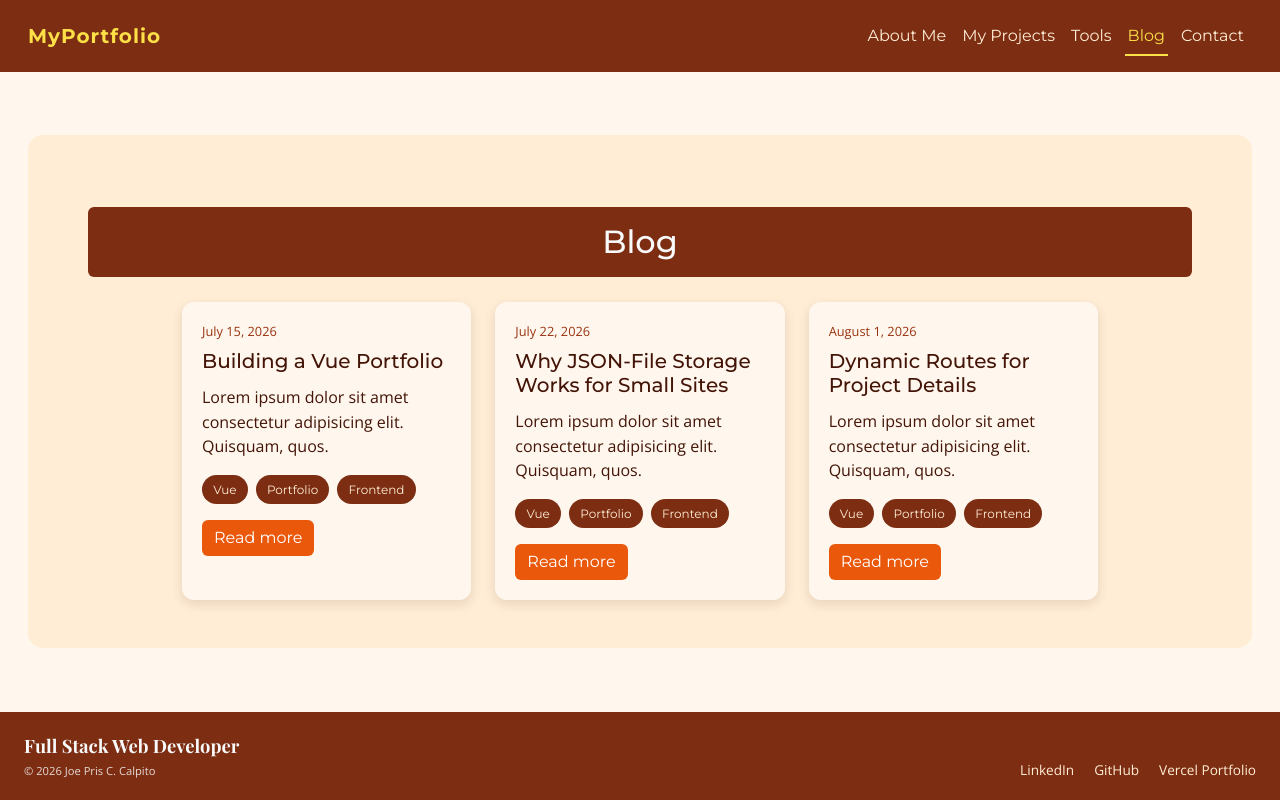
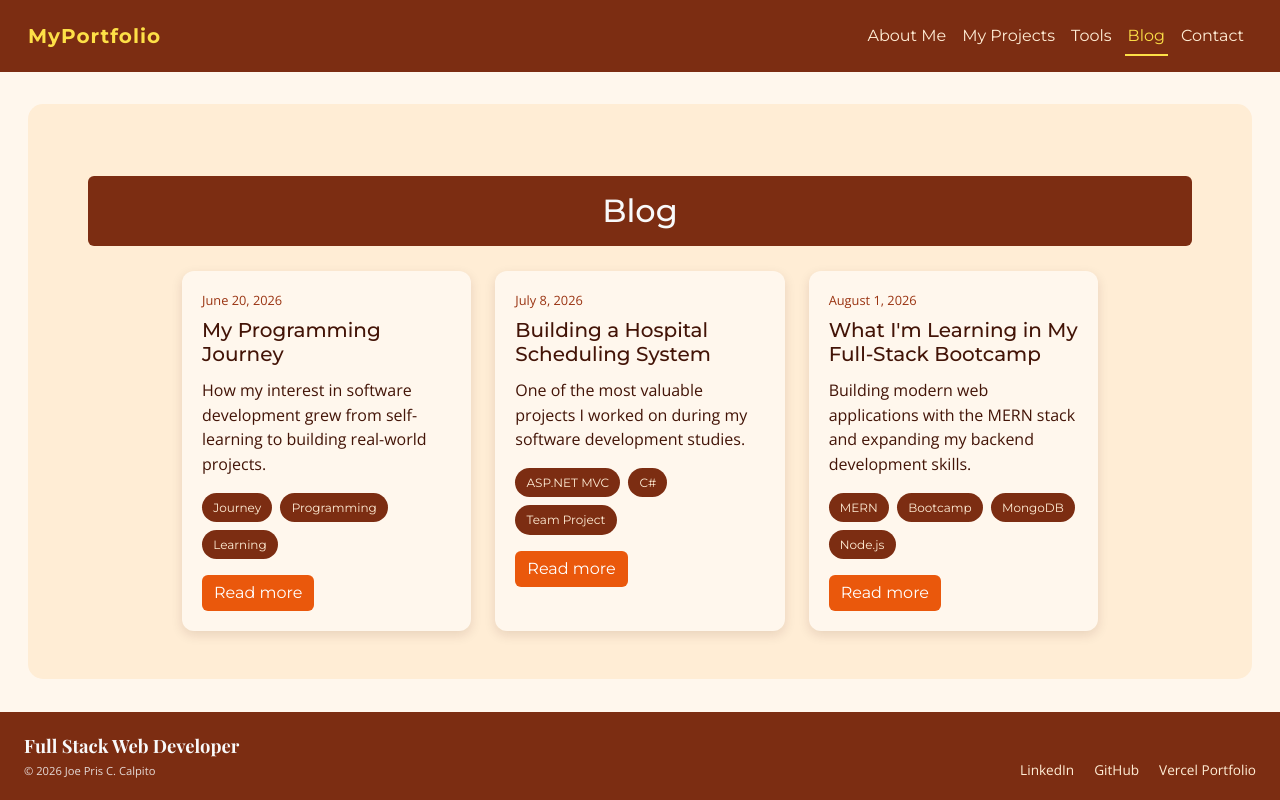
Before and after one commit to joepris/web-portfolio-vercel, a Vue app: page /blog in a window 1280 px wide. Built offline with nearby package versions, Linux system fonts and the light colour scheme; a web font is replaced by a local one.

Commit message:
updated blog

```diff
--- a/src/data/posts.js
+++ b/src/data/posts.js
@@ -1,45 +1,45 @@
 export const posts = [
   {
-    slug: 'building-a-vue-portfolio',
-    title: 'Building a Vue Portfolio',
-    date: '2026-07-15',
+    slug: "my-programming-journey",
+    title: "My Programming Journey",
+    date: "2026-06-20",
     excerpt:
-      "Lorem ipsum dolor sit amet consectetur adipisicing elit. Quisquam, quos.",
-      content: [
-        "Lorem ipsum dolor sit amet consectetur adipisicing elit. Quisquam, quos.",
-        "Lorem ipsum dolor sit amet consectetur adipisicing elit. Quisquam, quos.",
-        "Lorem ipsum dolor sit amet consectetur adipisicing elit. Quisquam, quos.",
-      ],
-    tags: ['Vue', 'Portfolio', 'Frontend'],
+      "How my interest in software development grew from self-learning to building real-world projects.",
+    content: [
+      "My interest in programming began after seeing what my siblings, who are software engineers, were building. Their work inspired me to explore software development for myself.",
+      "I started learning through online resources such as Pluralsight, YouTube, and official documentation before pursuing formal education in software development.",
+      "Over time, I learned C#, ASP.NET MVC, JavaScript, SQL, and modern web technologies by combining classroom projects with personal development work.",
+    ],
+    tags: ["Journey", "Programming", "Learning"],
   },
   {
-    slug: 'why-json-file-storage-works',
-    title: 'Why JSON-File Storage Works for Small Sites',
-    date: '2026-07-22',
+    slug: "my-experience-building-a-hospital-scheduling-system",
+    title: "Building a Hospital Scheduling System",
+    date: "2026-07-08",
     excerpt:
-      "Lorem ipsum dolor sit amet consectetur adipisicing elit. Quisquam, quos.",
-      content: [
-        "Lorem ipsum dolor sit amet consectetur adipisicing elit. Quisquam, quos.",
-        "Lorem ipsum dolor sit amet consectetur adipisicing elit. Quisquam, quos.",
-        "Lorem ipsum dolor sit amet consectetur adipisicing elit. Quisquam, quos.",
-      ],
-      tags: ['Vue', 'Portfolio', 'Frontend'],
+      "One of the most valuable projects I worked on during my software development studies.",
+    content: [
+      "During my studies, I participated in developing a hospital scheduling system using ASP.NET MVC for a real client project.",
+      "Working with a team taught me how to organize an application using the MVC architecture, collaborate through Git, and communicate effectively while meeting project requirements.",
+      "The experience strengthened my understanding of C#, SQL Server, object-oriented programming, and writing maintainable code.",
+    ],
+    tags: ["ASP.NET MVC", "C#", "Team Project"],
   },
   {
-    slug: 'dynamic-routes-for-project-details',
-    title: 'Dynamic Routes for Project Details',
-    date: '2026-08-01',
+    slug: "what-im-learning-in-my-full-stack-bootcamp",
+    title: "What I'm Learning in My Full-Stack Bootcamp",
+    date: "2026-08-01",
     excerpt:
-      "Lorem ipsum dolor sit amet consectetur adipisicing elit. Quisquam, quos.",
+      "Building modern web applications with the MERN stack and expanding my backend development skills.",
     content: [
-      "Lorem ipsum dolor sit amet consectetur adipisicing elit. Quisquam, quos.",
-      "Lorem ipsum dolor sit amet consectetur adipisicing elit. Quisquam, quos.",
-      "Lorem ipsum dolor sit amet consectetur adipisicing elit. Quisquam, quos.",
+      "I'm currently attending a full-stack development bootcamp where I'm learning MongoDB, Express.js, React, and Node.js.",
+      "The bootcamp has helped me understand RESTful APIs, authentication with JWT, database design using MongoDB, and how frontend and backend applications work together.",
+      "Every new project allows me to strengthen my problem-solving skills while becoming more confident as a full-stack developer.",
     ],
-    tags: ['Vue', 'Portfolio', 'Frontend'],
+    tags: ["MERN", "Bootcamp", "MongoDB", "Node.js"],
   },
-]
+];
 
 export function getPostBySlug(slug) {
-  return posts.find((post) => post.slug === slug) ?? null
+  return posts.find((post) => post.slug === slug) ?? null;
 }
```
Also changed, not shown: 1 other file (tests, documents, lock files or other folders).
